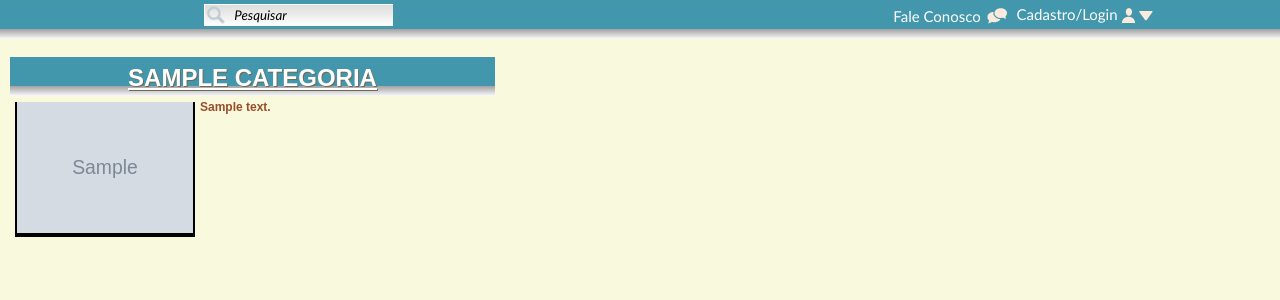
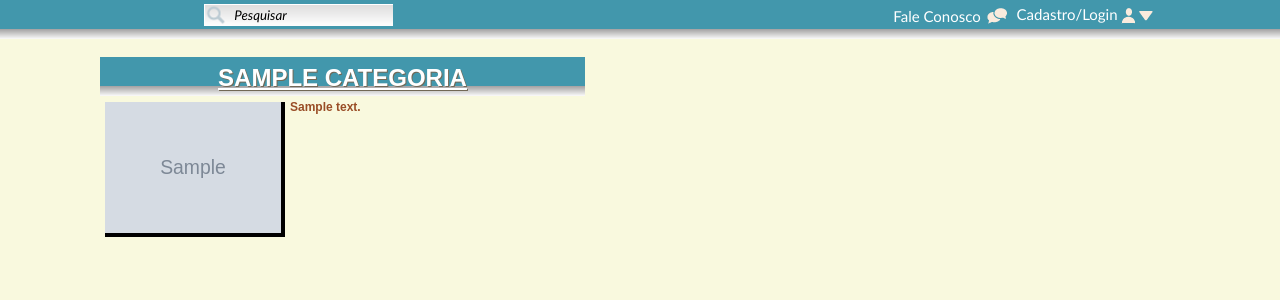
Before and after one commit to felipevieira/EntregAqui, a Django app: template delivery/templates/categorias.html in a window 1280 px wide. Shown: the top 300 px of the page. Run offline with Django 3.2, Linux system fonts and the light colour scheme; the template is opened without the code that fills it: most values are stand-ins (such as "Sample title", 1, 10 or a date in 2020); grey boxes marked "Sample" are stand-in pictures.

Commit message:
preparando pra dar pull

```diff
--- a/delivery/templates/base.html
+++ b/delivery/templates/base.html
@@ -17,6 +17,7 @@
         <title>{% block titulo %}Preguica Delivery{% endblock %}</title>
     </head>
     <body>
+        <div>
         	{% block barra_menu %}
 	        {% endblock %}
 	        <div id="barra_topo">
@@ -31,5 +32,6 @@
 	        {% block conteudo %}
 	        {% endblock %}
 	        </div>
+        </div>
     </body>
 </html>
--- a/delivery/templates/categorias.html
+++ b/delivery/templates/categorias.html
@@ -3,7 +3,8 @@
 {% block titulo %}EntregAqui - {{cidade}}{% endblock %}
 
 {% block conteudo %}
-    <div class="categorias" align="center">
+    <div>
+    		<div class="categorias" style="width: 1100px; left: 50%;margin-left: -550px;position: absolute;">
     {% for categoria in categorias %}
 	    <div class="oferta">
 	    	<a target="_blank" href="/{{cidade}}/{{categoria.nome}}" class="topoOferta" title="GROUPON - Compra Coletiva em Joao Pessoa">
@@ -18,7 +19,8 @@
 				</div>
 
 		</div>
-    <!-- li id="categoria_{{categoria.id}}"><a href="/{{cidade}}/{{categoria.nome}}">{{categoria.nome}}</a></li -->
-    {% endfor %}
+	    <!-- li id="categoria_{{categoria.id}}"><a href="/{{cidade}}/{{categoria.nome}}">{{categoria.nome}}</a></li -->
+	    {% endfor %}
+	    </div>
     </div>
 {% endblock %}
```
Lines whose indentation alone changed are shown as unchanged.
